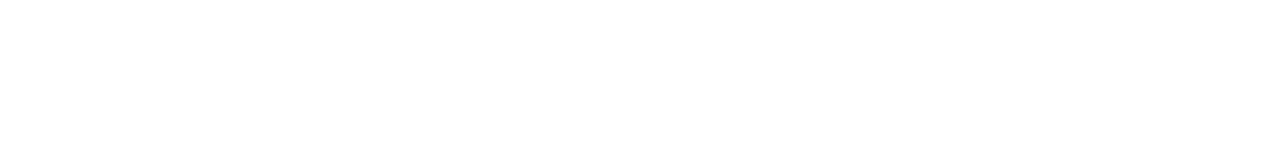
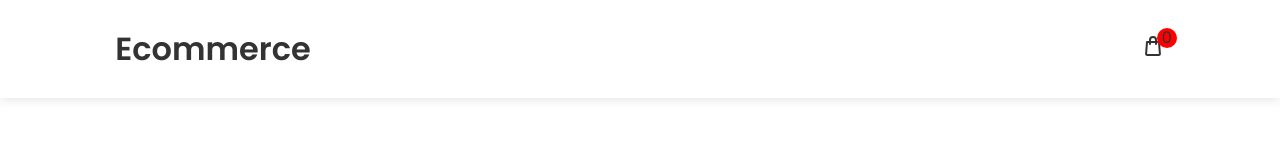
Before and after one commit to aashutoshdahal1/shoppingcart, a plain HTML site: page index.html in a window 1280 px wide. Drawn offline with Linux system fonts and the light colour scheme.

Commit message:
navbar created

```diff
--- a/index.html
+++ b/index.html
@@ -8,5 +8,28 @@
     <script src="script.js"></script>
   </head>
   <body>
+    <header>
+      <a href="#" class="logo">Ecommerce</a>
+      <div class="carticon">
+        <svg
+          class="w-6 h-6 text-gray-800 dark:text-white"
+          aria-hidden="true"
+          xmlns="http://www.w3.org/2000/svg"
+          width="24"
+          height="24"
+          fill="none"
+          viewBox="0 0 24 24"
+        >
+          <path
+            stroke="currentColor"
+            stroke-linecap="round"
+            stroke-linejoin="round"
+            stroke-width="2"
+            d="M9 10V6a3 3 0 0 1 3-3v0a3 3 0 0 1 3 3v4m3-2 .917 11.923A1 1 0 0 1 17.92 21H6.08a1 1 0 0 1-.997-1.077L6 8h12Z"
+          />
+        </svg>
+        <div class="carticon__number">0</div>
+      </div>
+    </header>
   </body>
 </html>
--- a/style.css
+++ b/style.css
@@ -3,4 +3,48 @@
   font-family: "Poppins", sans-serif;
   margin: 0;
   padding: 0;
+  box-sizing: border-box;
 }
+body {
+  color: #333;
+}
+header {
+  position: fixed;
+  top: 0;
+  left: 0;
+  width: 100%;
+  padding: 25px 9%;
+  background: #ffffff;
+  box-shadow: 0 2px 10px rgb(0, 0, 0, 0.1);
+  display: flex;
+  justify-content: space-between;
+  align-items: center;
+  z-index: 99;
+}
+.logo {
+  font-size: 2rem;
+  color: #333;
+  text-decoration: none;
+  font-weight: 600;
+}
+.carticon {
+  position: relative;
+  cursor: pointer;
+}
+.carticon__number {
+  position: absolute;
+  top: -6px;
+  right: -12px;
+  width: 20px;
+  height: 20px;
+  background-color: red;
+  font-size: 1rem;
+  display: flex;
+  align-items: center;
+  justify-content: center;
+  border-radius: 50%;
+  -webkit-border-radius: 50%;
+  -moz-border-radius: 50%;
+  -ms-border-radius: 50%;
+  -o-border-radius: 50%;
+}
```
